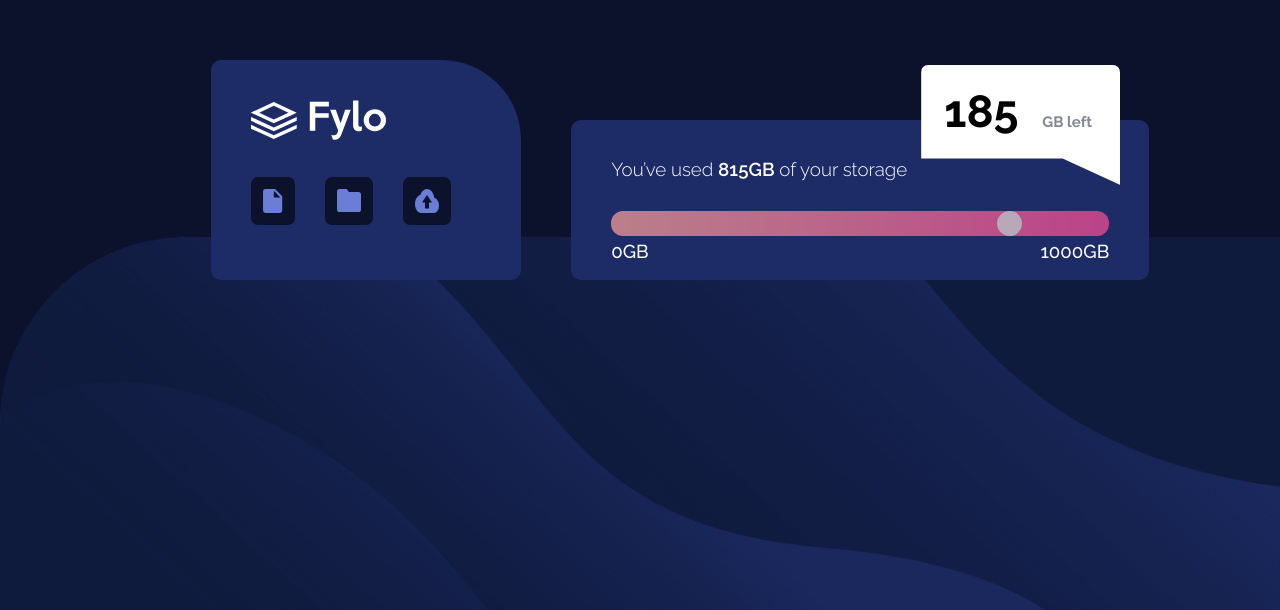
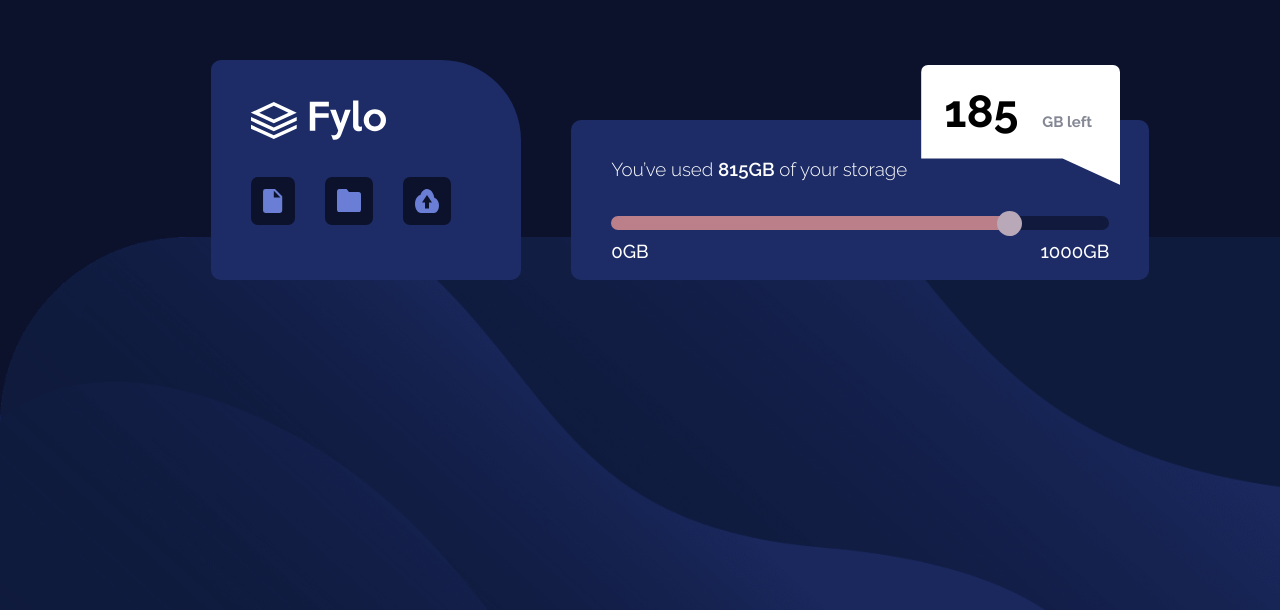
Before and after one commit to IderaNimah/fylo, a React (Vite) app: page / in a window 1280 px wide. Shown: the part 190-800 px from the top of the page. Built offline with nearby package versions, Linux system fonts and the light colour scheme.

Commit message:
slider range updated

```diff
--- a/src/App.css
+++ b/src/App.css
@@ -98,20 +98,20 @@
 
 .slider-container {
   margin-top: 35px; /* Adds space between the text and slider */
+  position: relative; /* For positioning the progress bar */
 }
 
 .slider {
   -webkit-appearance: none;
   width: 100%;
   height: 14px;
-  background: linear-gradient(to right, hsl(6, 100%, 80%) 0%, hsl(335, 100%, 65%) 100%);
-
-
   background: hsl(229, 57%, 11%);
   outline: none;
   opacity: 0.7;
   transition: opacity .2s;
   border-radius: 10px;
+  position: relative; /* For the pseudo-element */
+  z-index: 1; /* Ensure the slider is above the progress */
 }
 
 .slider:hover {
@@ -126,18 +126,26 @@
   background: hsl(4, 76%, 92%);
   cursor: pointer;
   border-radius: 50%;
+  position: relative;
+  z-index: 2; /* Ensure the thumb is above the progress */
 }
 
 .slider::-webkit-slider-runnable-track {
   border-radius: 12px;
+  background: transparent; /* We use the ::before pseudo-element for the background */
+}
+
+.slider::before {
+  content: '';
+  position: absolute;
+  top: 0;
+  left: 0;
+  height: 14px;
   background: linear-gradient(to right, hsl(6, 100%, 80%) 0%, hsl(335, 100%, 65%) 100%);
-}
-.slider::-moz-range-thumb {
-  width: 25px;
-  height: 25px;
-  background: hsl(335, 100%, 65%);
-  cursor: pointer;
-  border-radius: 50%;
+  border-radius: 10px;
+  z-index: 0; /* Ensure the progress is behind the thumb */
+  width: var(--progress-width, 0%);
+  transition: width 0.2s;
 }
 
 
@@ -154,6 +162,7 @@
 
 @media (max-width:428px){
    body{
+    height: 100vh;
     background-image: url(./assets/bg-mobile.png);
     background-size: cover;
     background-repeat: no-repeat;
@@ -227,7 +236,6 @@
 }
 }
 
-
 @media (max-width:360px){
   .second {
     margin: -1px 168px;
--- a/src/App.jsx
+++ b/src/App.jsx
@@ -45,6 +45,7 @@
   );
 }
 
+
 function StarterTwo() {
   const [sliderValue, setSliderValue] = useState(815); // Initial value
 
@@ -52,9 +53,15 @@
     setSliderValue(event.target.value);
   };
 
+  const getBackgroundStyle = () => {
+    const percentage = (sliderValue / 1000) * 100;
+    return {
+      background: `linear-gradient(to right, hsl(6, 100%, 80%) ${percentage}%, hsl(229, 57%, 11%) ${percentage}%)`,
+    };
+  };
+
   return (
     <div className='tt'>
-
       <div className="second">
         <h3>
           You’ve used <span className="diff">{sliderValue}GB</span> of your storage
@@ -67,6 +74,7 @@
             value={sliderValue}
             onChange={handleSliderChange}
             className="slider"
+            style={getBackgroundStyle()}
           />
         </div>
         <Data sliderValue={sliderValue} />
@@ -75,7 +83,6 @@
         </div>
       </div>
     </div>
-
   );
 }
 
```
Lines whose indentation alone changed are shown as unchanged.
